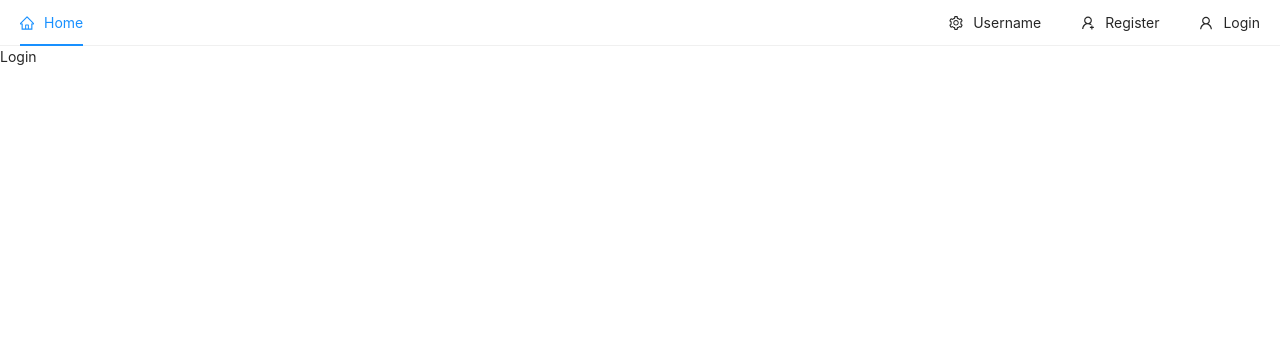
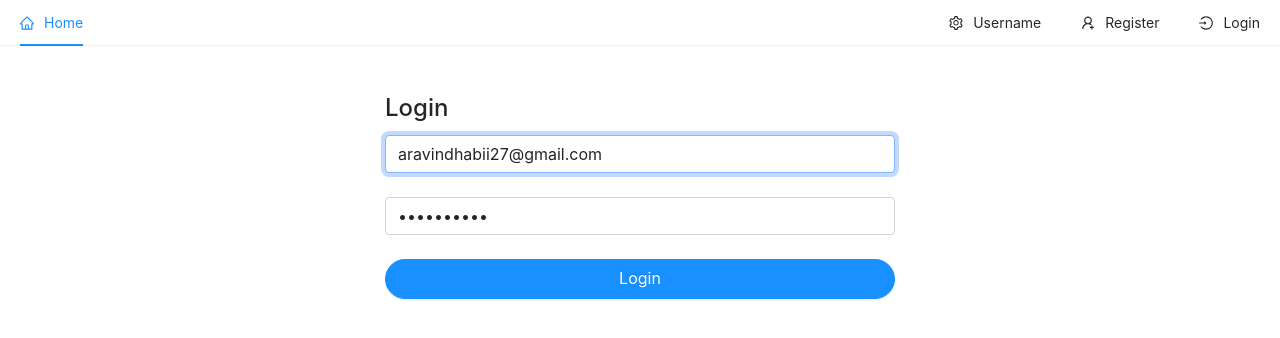
Before and after one commit to Aravindhabii/GadgetsHow-Ecommerse, a React (Create React App) app in the folder client/: page /login in a window 1280 px wide. Shown: the top 338 px of the page. Built offline with nearby package versions, Linux system fonts and the light colour scheme; no server answers.

Commit message:
'16-09-2021changes'

```diff
--- a/client/src/App.js
+++ b/client/src/App.js
@@ -1,4 +1,4 @@
-import React from "react";
+import React, { useEffect } from "react";
 import { Switch, Route } from "react-router-dom";
 import { ToastContainer } from "react-toastify";
 import "react-toastify/dist/ReactToastify.css";
@@ -9,8 +9,30 @@ import Register from "./pages/auth/Register";
 import Header from "./components/nav/Header";
 import RegisterComplete from "./pages/auth/RegisterComplete";
 
+import { auth } from "./firebase";
+import { useDispatch } from "react-redux";
 
 const App = () => {
+  const dispatch = useDispatch();
+  //to check firebase auth state
+  useEffect(() => {
+    const unsubscribe = auth.onAuthStateChanged(async (user) => {
+      if (user) {
+        const idTokenResult = await user.getIdTokenResult();
+        console.log("user", user);
+        dispatch({
+          type: "LOGGED_IN-USER",
+          payload: {
+            email: user.email,
+            token: idTokenResult.token
+          },
+        });
+      }
+    });
+    //cleanup
+    return () => unsubscribe();
+  }, []);
+
   return (
     <>
       <Header />
--- a/client/src/components/nav/Header.js
+++ b/client/src/components/nav/Header.js
@@ -4,17 +4,33 @@ import {
   HomeOutlined,
   SettingOutlined,
   UserOutlined,
-  UserAddOutlined
+  UserAddOutlined,
+  LoginOutlined,
+  LogoutOutlined,
 } from "@ant-design/icons";
-import {Link} from 'react-router-dom'
+import { Link } from "react-router-dom";
+import firebase from "firebase";
+import { useDispatch } from "react-redux";
+import { useHistory } from "react-router-dom";
 
 const { SubMenu, Item } = Menu;
 
 const Header = () => {
   const [current, setCurrent] = useState("Home");
+  let dispatch = useDispatch()
+  let history = useHistory()
 
   const handleClick = (e) => {
     setCurrent(e.key);
+  };
+
+  const logout = () => {
+    firebase.auth().signOut()
+    dispatch({
+      type: "LOGOUT",
+      payload: null
+    });
+    history.push('/login')
   };
 
   return (
@@ -27,6 +43,9 @@ const Header = () => {
         <Menu.ItemGroup title="Item 1">
           <Item key="setting:1">Option 1</Item>
           <Item key="setting:2">Option 2</Item>
+          <Item icon={<LogoutOutlined />} onClick={logout}>
+            Logout
+          </Item>
         </Menu.ItemGroup>
       </SubMenu>
 
@@ -34,7 +53,7 @@ const Header = () => {
         <Link to="/register">Register</Link>
       </Item>
 
-      <Item key="Login" icon={<UserOutlined />} className="float-right">
+      <Item key="Login" icon={<LoginOutlined />} className="float-right">
         <Link to="/login">Login</Link>
       </Item>
     </Menu>
--- a/client/src/index.js
+++ b/client/src/index.js
@@ -7,7 +7,7 @@ import { BrowserRouter } from "react-router-dom";
 import "antd/dist/antd.css";
 
 import { createStore } from "redux";
-import { provider } from "react-redux";
+import { Provider } from "react-redux";
 import { composeWithDevTools } from "redux-devtools-extension";
 import rootReducer from "./reducers";
 
@@ -16,11 +16,11 @@ const store = createStore(rootReducer, composeWithDevTools());
 
 ReactDOM.render(
   // <React.StrictMode>
-  <provider store={store}>
+  <Provider store={store}>
     <BrowserRouter>
       <App />
     </BrowserRouter>
-  </provider>,
+  </Provider>,
   // </React.StrictMode>,
   document.getElementById("root")
 );
--- a/client/src/pages/auth/Login.js
+++ b/client/src/pages/auth/Login.js
@@ -1,9 +1,79 @@
-import React from "react";
+import React, { useState } from "react";
+import { auth } from "../../firebase";
+import { toast } from "react-toastify";
+import { Button } from "antd";
+import { MailOutlined } from "@ant-design/icons";
+import { useDispatch } from "react-redux";
 
-const Login = () => {
+const Login = ({history}) => {
+  const [email, setEmail] = useState("aravindhabii27@gmail.com");
+  const [password, setPassword] = useState("1234567890");
+  const [loading, setLoading] = useState(false);
+
+  let dispatch = useDispatch();
+
+  const handleSubmit = async (e) => {
+    e.preventDefault();
+    setLoading(true)
+    try{
+      const result =await auth.signInWithEmailAndPassword(email, password)
+      // console.log(result)
+      const {user} = result
+      const idTokenResult = await user.getIdTokenResult()
+      dispatch({
+        type: "LOGGED_IN-USER",
+        payload: {
+          email: user.email,
+          token: idTokenResult.token,
+        },
+      });
+      history.push("/")
+    }catch(error){
+      console.log(error);
+      toast.error(error.message);
+      setLoading(false);
+    }
+  };
+
+  const loginForm = () => (
+    <form action="" onSubmit={handleSubmit}>
+      <input
+        type="email"
+        className="form-control mb-4"
+        value={email}
+        onChange={(e) => setEmail(e.target.value)}
+        placeholder="Enter Your Email"
+        autoFocus
+      />
+      <input
+        type="password"
+        className="form-control mb-4"
+        value={password}
+        onChange={(e) => setPassword(e.target.value)}
+        placeholder="Enter Your Password"
+      />
+      <Button
+        type="primary"
+        className="mb-3"
+        onClick={handleSubmit}
+        block
+        shape="round"
+        size="large"
+        disabled={!email || password.length < 6}
+      >
+        Login
+      </Button>
+    </form>
+  );
+
   return (
-    <div>
-      <p>Login</p>
+    <div className="container p-5">
+      <div className="row">
+        <div className="col-md-6 offset-md-3">
+          <h4>Login</h4>
+          {loginForm()}
+        </div>
+      </div>
     </div>
   );
 };
--- a/client/src/pages/auth/Register.js
+++ b/client/src/pages/auth/Register.js
@@ -30,6 +30,7 @@ const Register = () => {
         className="form-control mb-5"
         value={email}
         onChange={(e) => setEmail(e.target.value)}
+        placeholder='Enter Your Email'
         autoFocus
       />
       <button type="submit" className="btn btn-primary">
--- a/client/src/pages/auth/RegisterComplete.js
+++ b/client/src/pages/auth/RegisterComplete.js
@@ -34,7 +34,7 @@ const RegisterComplete = ({ history }) => {
         //get user id token
         let user = auth.currentUser;
         await user.updatePassword(password);
-        const idTockenResult = await user.getIdTokenResult()
+        const idTokenResult = await user.getIdTokenResult()
         //populate in redux store
           // console.log('user', user, 'idTockenResult', idTockenResult);
         //redirect
```
